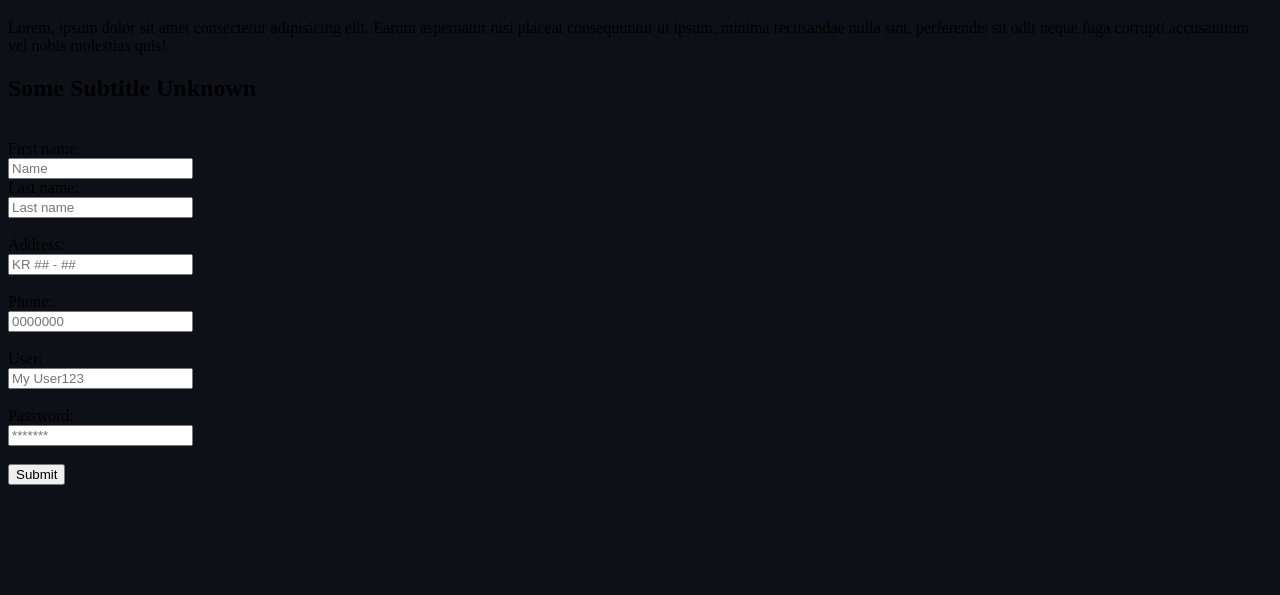
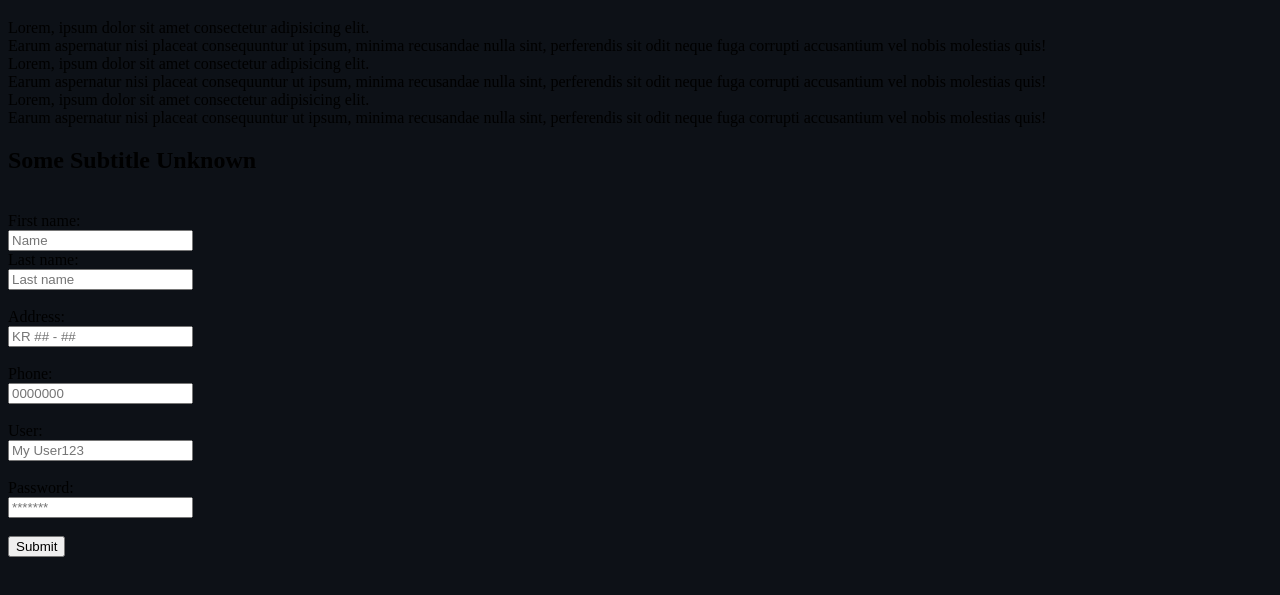
Before and after one commit to SlayeR-cloud/web_development, a plain HTML site: page Exercise 2/index.html in a window 1280 px wide. Shown: the part 63-658 px from the top of the page. Drawn offline with Linux system fonts and the light colour scheme.

Commit message:
Saving some change on body

```diff
--- a/Exercise 2/index.html
+++ b/Exercise 2/index.html
@@ -12,6 +12,19 @@
         <h1>Some Title Unknown</h1>
         <p>
             Lorem, ipsum dolor sit amet consectetur adipisicing elit.
+            <br>
+            Earum aspernatur nisi placeat consequuntur ut ipsum, minima
+            recusandae nulla sint, perferendis sit odit neque fuga corrupti
+            accusantium vel nobis molestias quis!
+            <br>
+            Lorem, ipsum dolor sit amet consectetur adipisicing elit.
+            <br>
+            Earum aspernatur nisi placeat consequuntur ut ipsum, minima
+            recusandae nulla sint, perferendis sit odit neque fuga corrupti
+            accusantium vel nobis molestias quis!
+            <br>
+            Lorem, ipsum dolor sit amet consectetur adipisicing elit.
+            <br>
             Earum aspernatur nisi placeat consequuntur ut ipsum, minima
             recusandae nulla sint, perferendis sit odit neque fuga corrupti
             accusantium vel nobis molestias quis!
```
